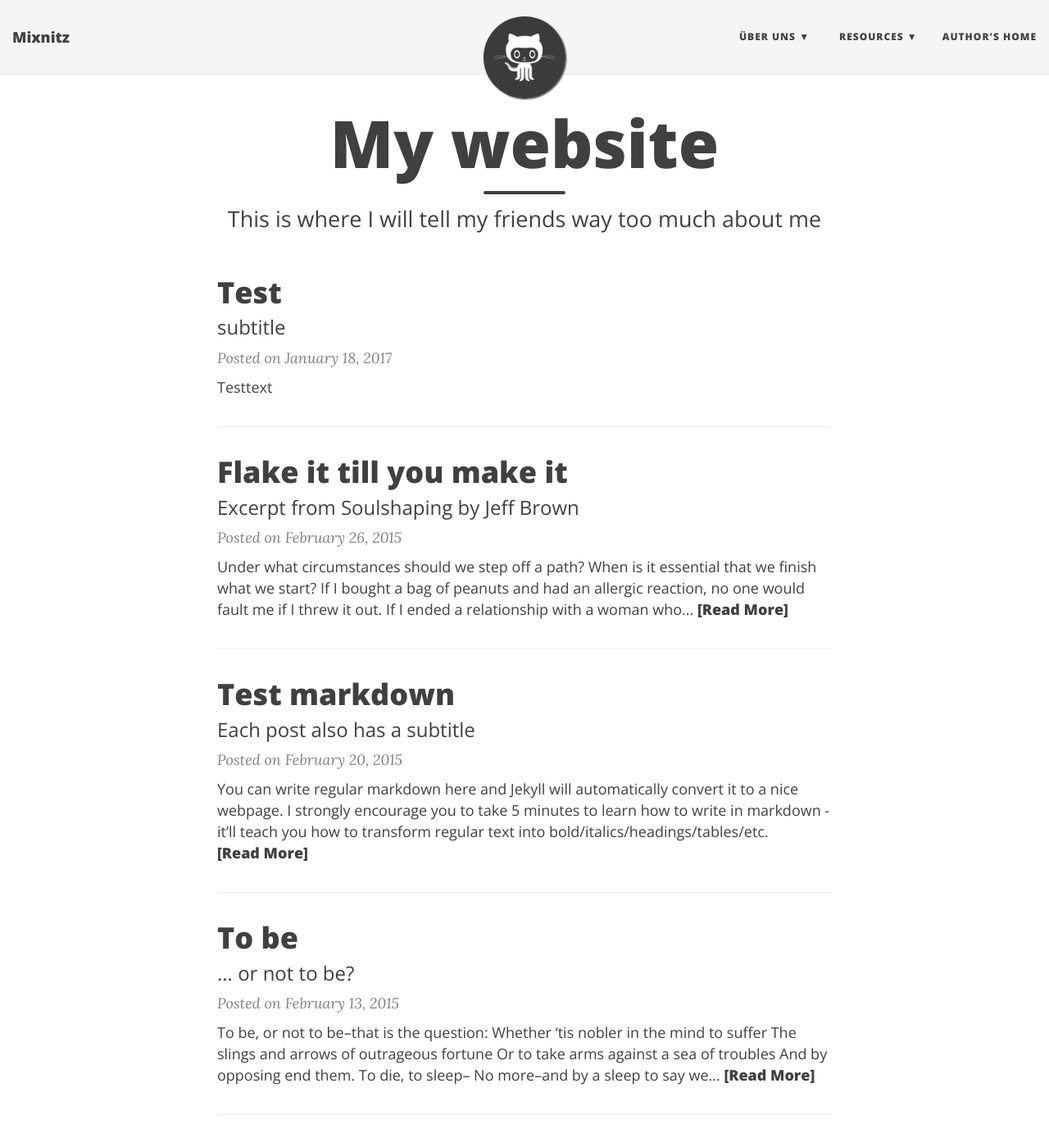
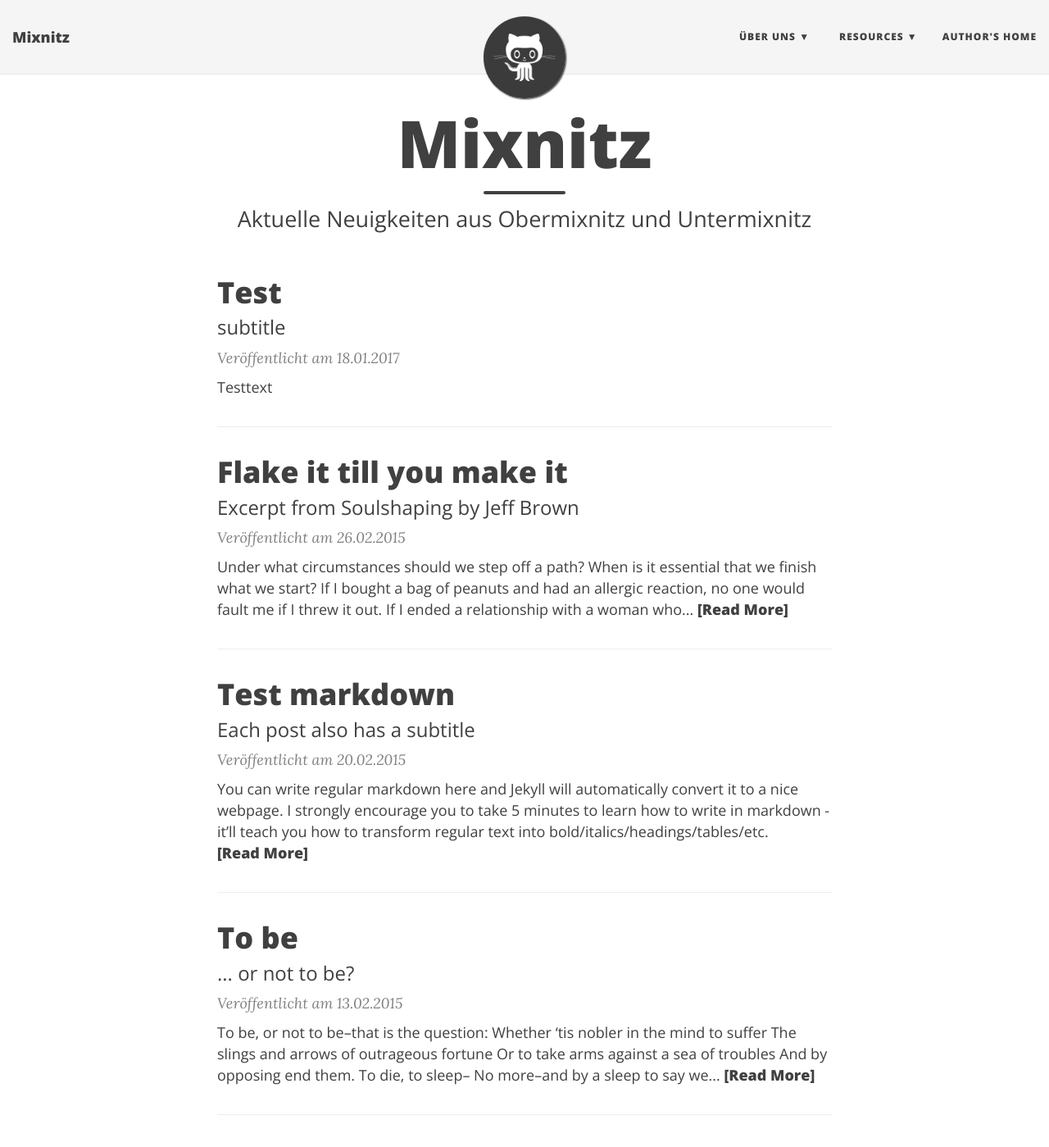
Before and after one commit to mixnitz/mixnitz.github.io, a Jekyll site: the page built from index.html, in a window 1280 px wide and 1400 px high. Shown: the whole window at 82% size. Built offline with Jekyll 4.4.1, drawn with Linux system fonts in a browser that asks for light colours; nearby versions of some CDN libraries; the list of posts is cut into pages by our own code; some of the changed text lies outside the part shown.

Commit message:
Update homepage title and posted dateformat

```diff
--- a/index.html
+++ b/index.html
@@ -1,7 +1,7 @@
 ---
 layout: page
-title: My website
-subtitle: This is where I will tell my friends way too much about me
+title: Mixnitz
+subtitle: Aktuelle Neuigkeiten aus Obermixnitz und Untermixnitz
 use-site-title: true
 ---
 
@@ -19,7 +19,7 @@ use-site-title: true
     </a>
 
     <p class="post-meta">
-      Posted on {{ post.date | date: "%B %-d, %Y" }}
+      Veröffentlicht am {{ post.date | date: "%d.%m.%Y" }}
     </p>
 
     <div class="post-entry-container">
```
